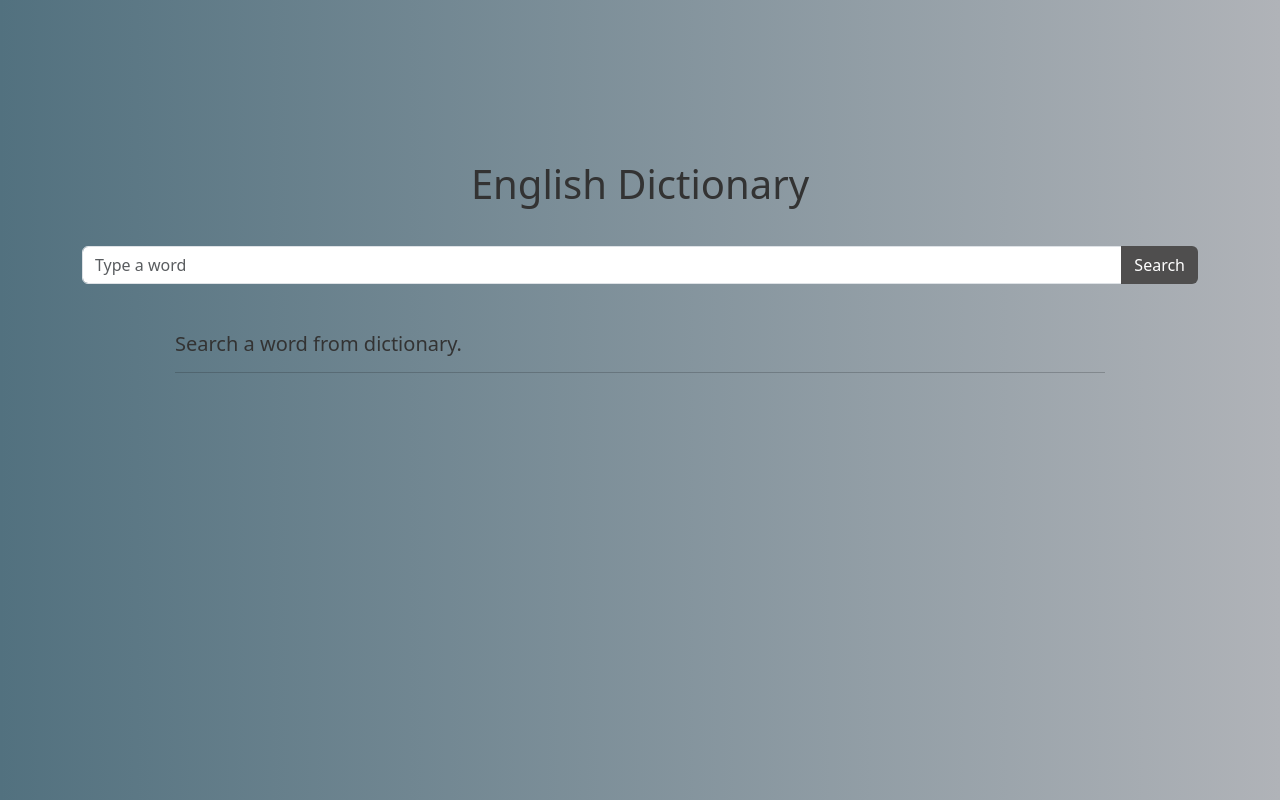
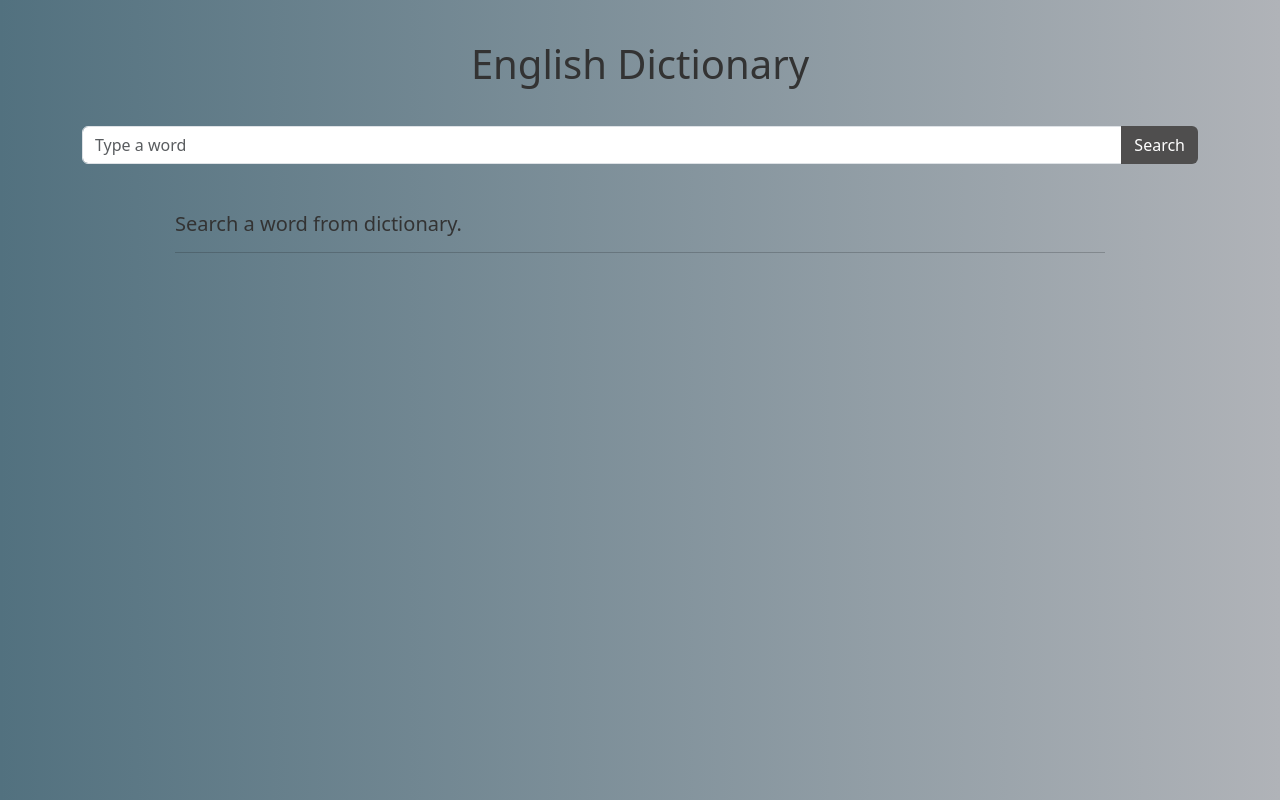
Before and after one commit to Mustafazirhli98/english-dictionary, a React (Create React App) app: page / in a window 1280 px wide. Built offline with nearby package versions, Linux system fonts and the light colour scheme; a web font is replaced by a local one.

Commit message:
örnek cümlesi olmayan kelimelerin sadece anlamları card içine verildi || container boyutu düzenlendi

```diff
--- a/src/App.css
+++ b/src/App.css
@@ -4,6 +4,7 @@
      transform: translateY(-50%);
      height: 70%;
      width: 100%;
+     height: 100%;
      padding: 10px;
  }
 
--- a/src/Objects/cards.js
+++ b/src/Objects/cards.js
@@ -16,7 +16,7 @@ export default class CardObject {
                         definition: item.definition,
                         example: item.example
                     })
-            }
+            } else this.definition.push({ definition: item.definition })
         })
     }
 
```
